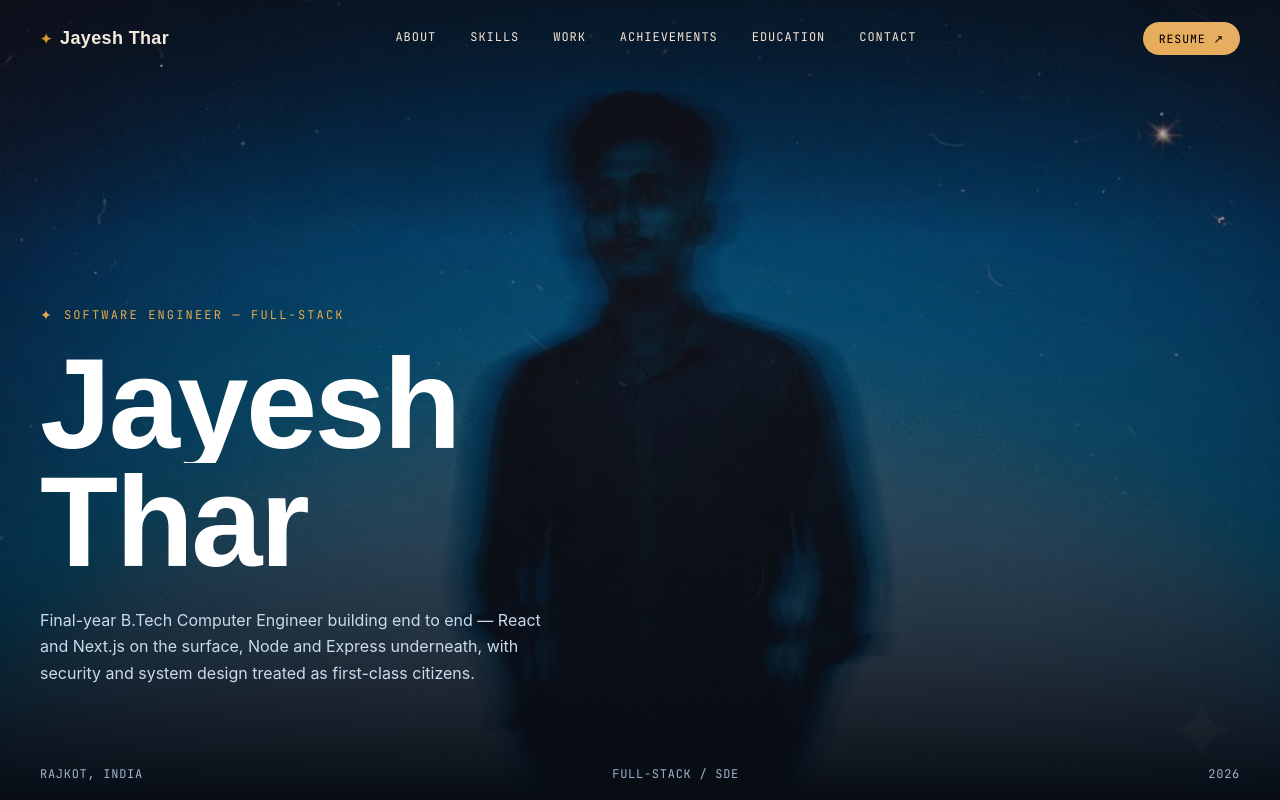
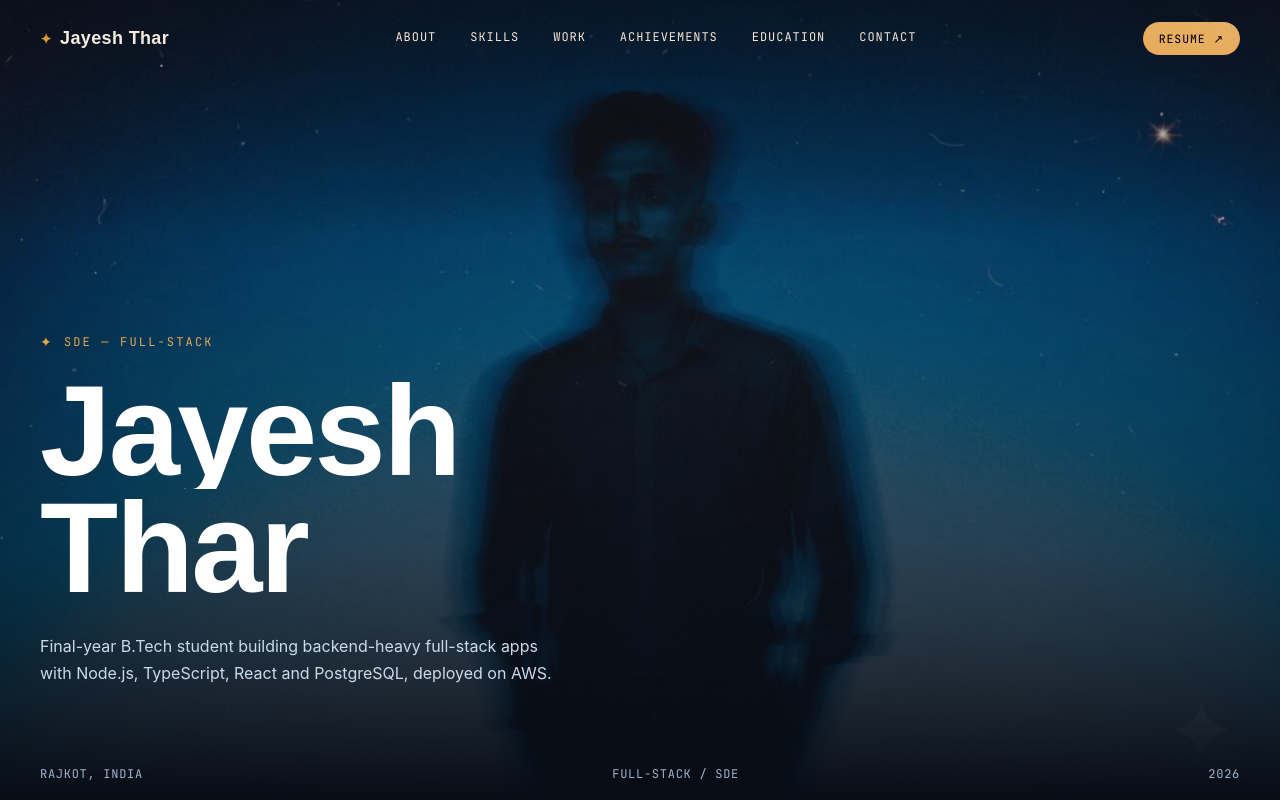
Before and after one commit to jayesh-thar/jayesh-thar-portfolio, a React (Vite) app: page / in a window 1280 px wide. Shown: the top 800 px of the page. Built offline with nearby package versions, Linux system fonts and the light colour scheme; a web font is replaced by a local one.

Commit message:
Change job title and update description in Hero.jsx
Updated job title and description in Hero component.

```diff
--- a/src/components/Hero.jsx
+++ b/src/components/Hero.jsx
@@ -30,15 +30,14 @@ export default function Hero() {
       <div className="hero-scrim" />
       <StarField />
       <div className="hero-inner">
-        <div className="eyebrow hero-eyebrow"><span className="star">✦</span> Software Engineer — Full-Stack</div>
+        <div className="eyebrow hero-eyebrow"><span className="star">✦</span> SDE — FULL-STACK</div>
         <h1 className="hero-title">
           <span className="line"><span>Jayesh</span></span>
           <span className="line"><span>Thar</span></span>
         </h1>
         <p className="hero-sub reveal">
-          Final-year B.Tech Computer Engineer building end to end — React and Next.js on the
-          surface, Node and Express underneath, with security and system design treated as
-          first-class citizens.
+          Final-year B.Tech student building backend-heavy full-stack apps with Node.js,
+          TypeScript, React and PostgreSQL, deployed on AWS.
         </p>
       </div>
       <div className="hero-foot">
```
